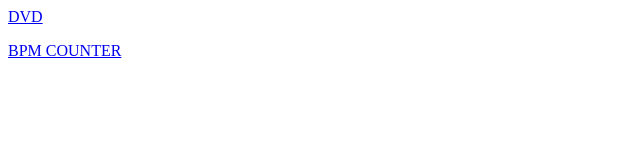
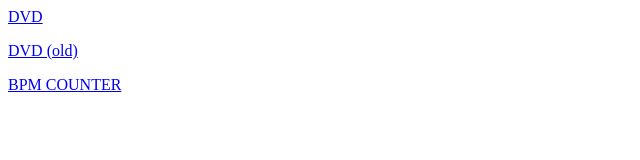
Before and after one commit to Tacoscience32/pages, a plain HTML site: page index.html in a window 1280 px wide. Shown: the whole page, without its empty margins (0-640 px from the left). Drawn offline with Linux system fonts and the light colour scheme.

Commit message:
Update index.html

```diff
--- a/index.html
+++ b/index.html
@@ -1,2 +1,3 @@
 <p><a href="https://tacoscience32.github.io/pages/dvd">DVD</a></p>
+<p><a href="https://tacoscience32.github.io/pages/old-dvd">DVD (old)</a></p>
 <p><a href="https://tacoscience32.github.io/pages/bpm-counter">BPM COUNTER</a></p>
```
